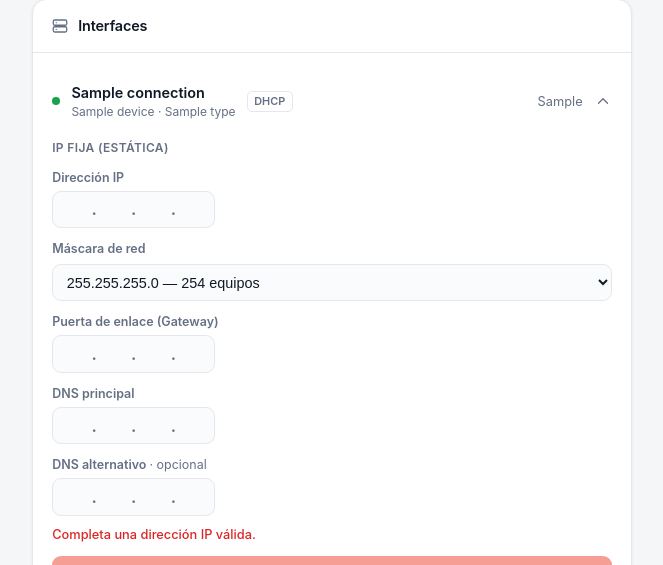
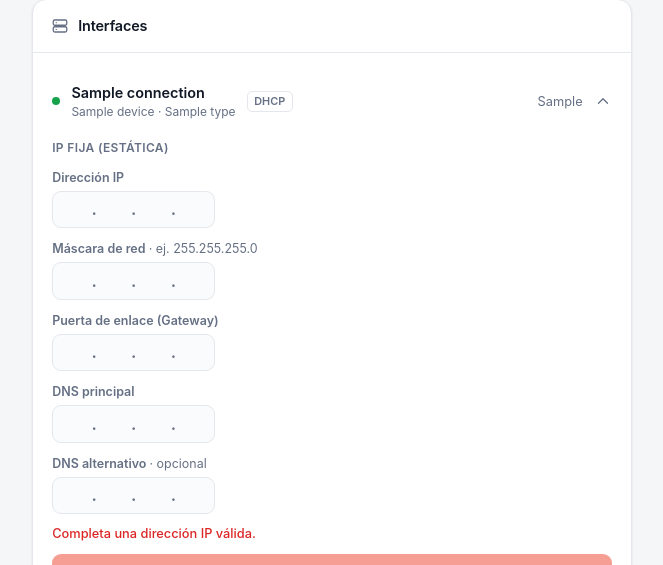
Before and after one commit to osmar-pj/rb-network, a FastAPI app: template app/templates/index.html in a window 1280 px wide, after a click that opens the changed part. Shown: the part 108-673 px from the top of the page, without its empty margins (308-971 px from the left). Run offline with FastAPI, Linux system fonts and the light colour scheme; the template is opened without the code that fills it: most values are stand-ins (such as "Sample title", 1, 10 or a date in 2020); some libraries are stand-ins or nearby versions.

Commit message:
Máscara escribible (cualquier máscara válida) y ocultar prefijo /N en la vista
- La máscara vuelve a campo escribible (cajitas 255.255.255.x) en vez de lista fija:
  admite cualquier máscara válida (/23, /30, etc.), el servidor rechaza las no contiguas
- Validación de máscara contigua también en el navegador
- La tarjeta de conexión muestra solo la IP, sin el sufijo /24

Co-Authored-By: Claude Opus 4.8 (1M context) <noreply@anthropic.com>

```diff
--- a/app/templates/_static_fields.html
+++ b/app/templates/_static_fields.html
@@ -13,27 +13,12 @@
 {% endmacro %}
 
 {% macro static_fields(ip_addr='', mask='', gateway='', dns1='', dns2='', optional=false) %}
-{% set MASKS = [
-  ('255.255.255.0', '254 equipos'),
-  ('255.255.255.128', '126 equipos'),
-  ('255.255.255.192', '62 equipos'),
-  ('255.255.255.224', '30 equipos'),
-  ('255.255.255.240', '14 equipos'),
-  ('255.255.255.248', '6 equipos'),
-  ('255.255.255.252', '2 equipos'),
-  ('255.255.0.0', '65534 equipos'),
-  ('255.0.0.0', 'clase A')
-] %}
 <div class="sfields"{{ ' data-optional' if optional else '' }}>
   <label class="fl">Dirección IP</label>
   {{ _oct('ip', ip_addr) }}
 
-  <label class="fl">Máscara de red</label>
-  <select class="sel" name="mask">
-    {% for m, lbl in MASKS %}
-    <option value="{{ m }}"{{ ' selected' if (mask == m) or (not mask and m == '255.255.255.0') else '' }}>{{ m }} — {{ lbl }}</option>
-    {% endfor %}
-  </select>
+  <label class="fl">Máscara de red <span class="opt">· ej. 255.255.255.0</span></label>
+  {{ _oct('mask', mask) }}
 
   <label class="fl">Puerta de enlace (Gateway)</label>
   {{ _oct('gateway', gateway) }}
--- a/app/templates/index.html
+++ b/app/templates/index.html
@@ -192,7 +192,7 @@
               <div class="sub">{{ d.device }} · {{ d.type }}</div>
             </div>
             <span class="tag {{ 'manual' if d.method == 'manual' }}">{{ "Estática" if d.method == "manual" else "DHCP" }}</span>
-            <span class="ip">{{ d.ip or "—" }}</span>
+            <span class="ip">{{ d.ip_addr or "—" }}</span>
             <svg class="icon chev"><use href="#i-chevron"/></svg>
           </summary>
           <div class="iface-edit">
@@ -258,6 +258,12 @@
       }
       return n>>>0;
     }
+    // Máscara válida = unos contiguos seguidos de ceros (rechaza 255.255.255.5, etc.)
+    function maskValid(m){
+      if(m===null || m===0) return false;
+      var inv=(~m)>>>0;                 // parte de host: debe ser 000..111
+      return ((inv & (inv+1)) >>> 0) === 0;
+    }
     // Inicializa las cajitas por octeto: solo dígitos, 0-255, auto-avance, pegar
     function initGroups(root){
       root.querySelectorAll('.ipgroup').forEach(function(g){
@@ -302,7 +308,7 @@
       } else {
         var ipi=ip2int(ip), gwi=ip2int(gw), mi=ip2int(mask), d1i=ip2int(d1);
         if(ipi===null) msg='Completa una dirección IP válida.';
-        else if(mi===null) msg='Elige una máscara de red.';
+        else if(!maskValid(mi)) msg='Completa una máscara de red válida (ej. 255.255.255.0).';
         else if(gwi===null) msg='Completa una puerta de enlace válida.';
         else if(((ipi&mi)>>>0)!==((gwi&mi)>>>0)) msg='La puerta de enlace no está en la misma red que la IP.';
         else if(d1i===null) msg='Completa un DNS principal válido.';
```
